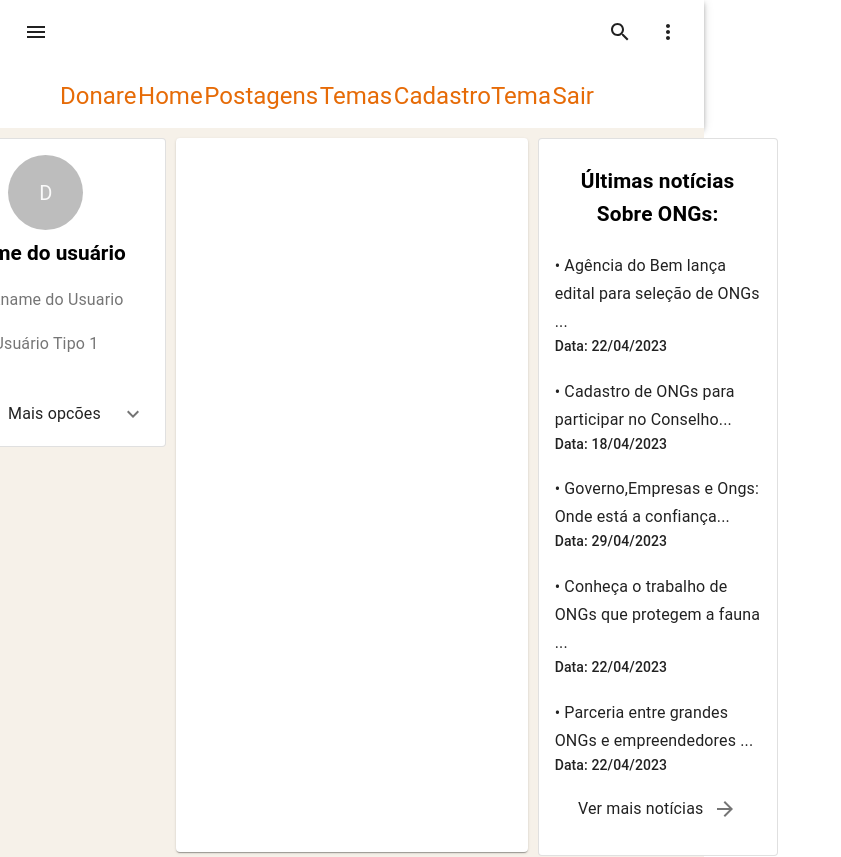
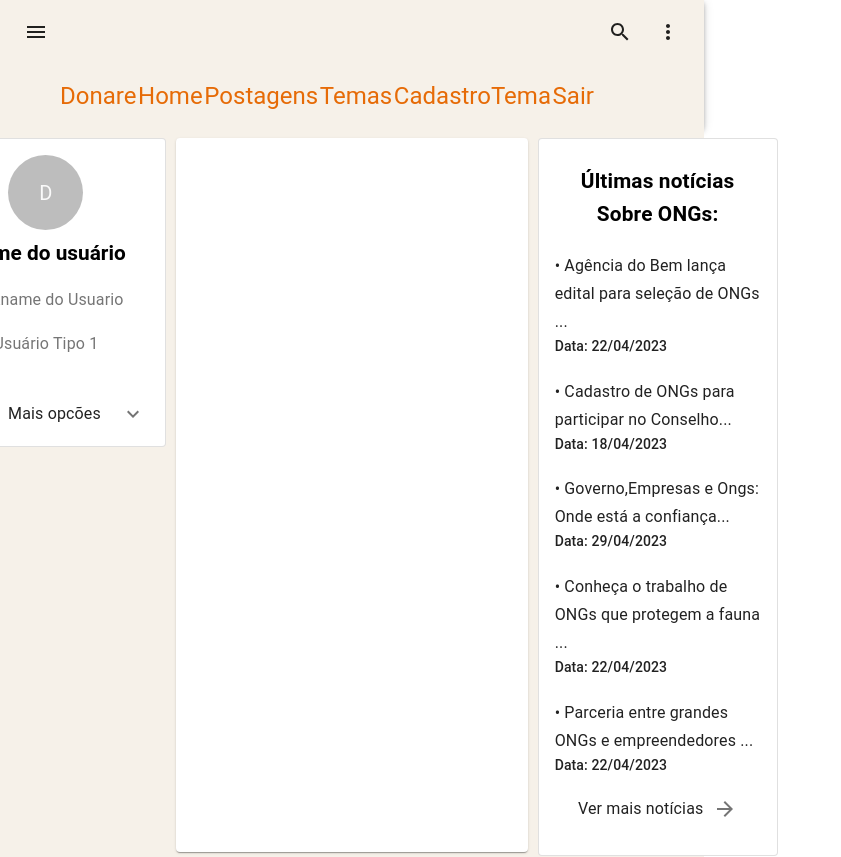
Before and after one commit to Beatriz-CGomes/Projeto-Donare-front, a React (Vite) app: page /home in a window 1280 px wide. Shown: the top 857 px of the page, without its empty margins (0-841 px from the left). Built offline with nearby package versions, Linux system fonts and the light colour scheme; the HTML template or start-up script is replaced by a standard one.

Commit message:
Mudança de cor Navbar

```diff
--- a/src/components/estaticos/navbar/Navbar.css
+++ b/src/components/estaticos/navbar/Navbar.css
@@ -1,6 +1,6 @@
 
  .color{
-    background: #f6f1e9;
+    background: #f6f1e9!important;
 
  }
 
```
